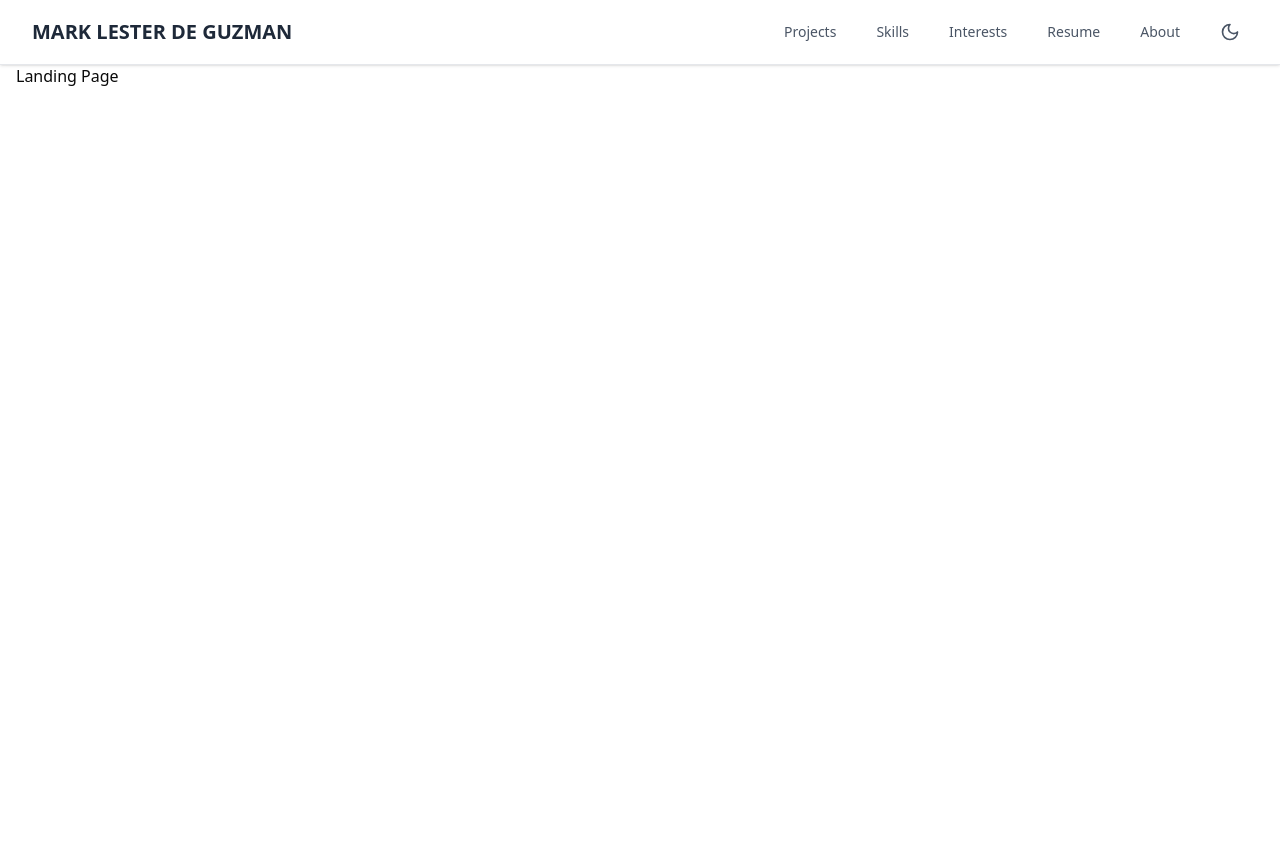
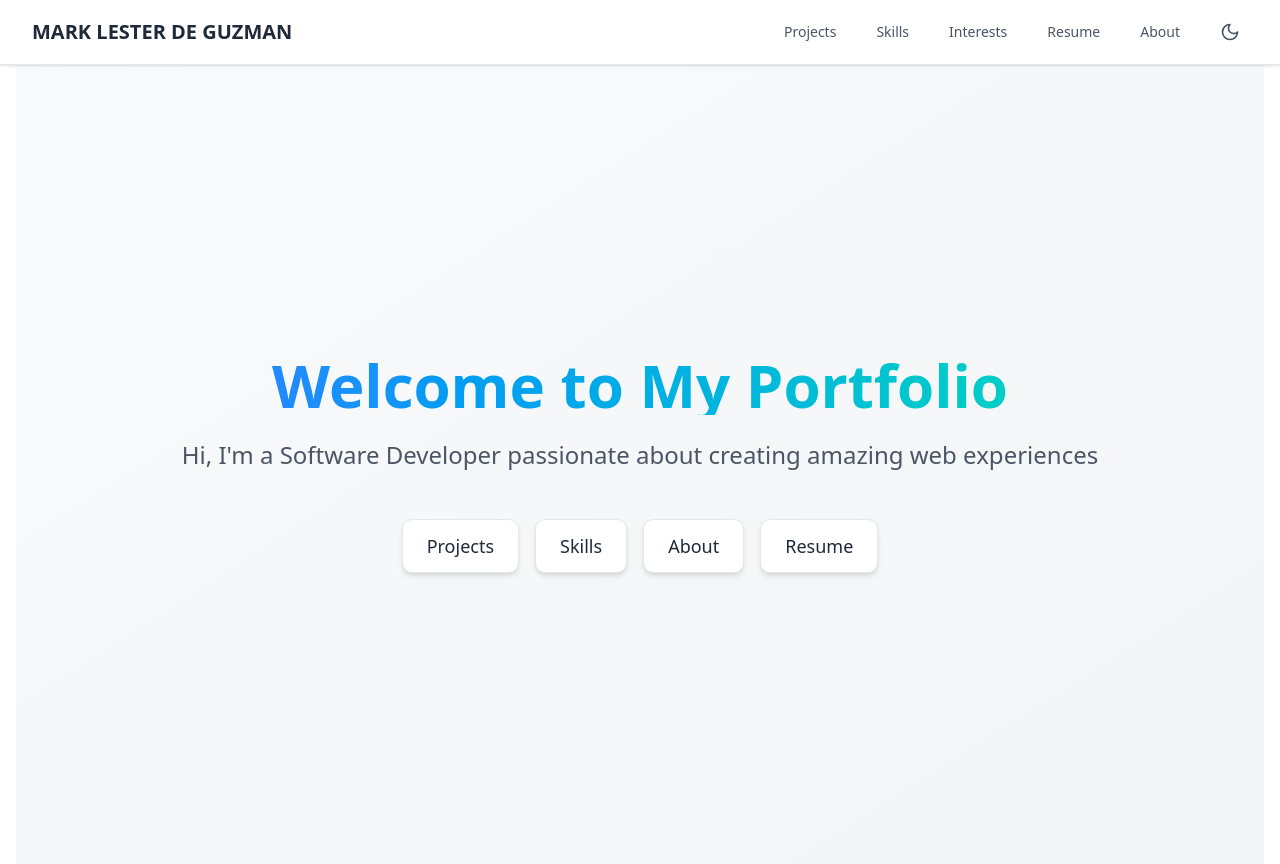
Before and after one commit to hwoarang0218/portfolio, a Next.js app: page / in a window 1280 px wide. Before the commit the page ends 800 px from the top, so only its background shows below. Built offline with nearby package versions, Linux system fonts and the light colour scheme.

Commit message:
added landing page

```diff
--- a/src/app/page.tsx
+++ b/src/app/page.tsx
@@ -1,3 +1,42 @@
+"use client";
+
+import Link from "next/link";
+
 export default function Home() {
-  return <>Landing Page</>;
+  return (
+    <main className="min-h-screen flex items-center justify-center bg-gradient-to-br from-gray-50 to-gray-100">
+      <div className="text-center p-8">
+        <h1 className="text-4xl md:text-6xl font-bold mb-6 bg-clip-text text-transparent bg-gradient-to-r from-blue-500 to-teal-400">
+          Welcome to My Portfolio
+        </h1>
+        <p className="text-xl md:text-2xl text-gray-600 mb-12">
+          Hi, I'm a Software Developer passionate about creating amazing web
+          experiences
+        </p>
+
+        <nav className="flex flex-wrap justify-center gap-4">
+          {[
+            { href: "/projects", label: "Projects" },
+            { href: "/skills", label: "Skills" },
+            { href: "/about", label: "About" },
+            { href: "/resume", label: "Resume" },
+          ].map((link) => (
+            <Link
+              key={link.href}
+              href={link.href}
+              className="px-6 py-3 text-lg font-medium rounded-lg
+                        bg-white shadow-md hover:shadow-lg
+                        transform hover:-translate-y-1
+                        transition-all duration-200
+                        border border-gray-200
+                        hover:border-blue-500
+                        text-gray-800 hover:text-blue-600"
+            >
+              {link.label}
+            </Link>
+          ))}
+        </nav>
+      </div>
+    </main>
+  );
 }
--- a/src/app/resume/page.tsx
+++ b/src/app/resume/page.tsx
@@ -409,7 +409,8 @@ const Resume = () => {
   const [socialLinks] = useState({
     linkedin: "https://linkedin.com/in/marklester0218",
     github: "https://github.com/hwoarang0218",
-    portfolio: "https://resume-hwoarang0218s-projects.vercel.app/",
+    portfolio: "https://portfolio-beryl-theta-76.vercel.app/",
+    // portfolio: "https://resume-hwoarang0218s-projects.vercel.app/",
   });
 
   const [showReferences, setShowReferences] = useState(false);
--- a/src/data.js
+++ b/src/data.js
@@ -105,8 +105,8 @@ export const skills_BE = [
     ],
   },
   {
-    skill: "Docker",
-    img: "https://www.vectorlogo.zone/logos/docker/docker-icon.svg",
+    skill: "REST API",
+    img: "https://www.vectorlogo.zone/logos/docker/api-icon.svg",
     content: [
       { label: "Years of Experience", value: "5+" },
       { label: "Applied in Projects", value: "Yes" },
```
